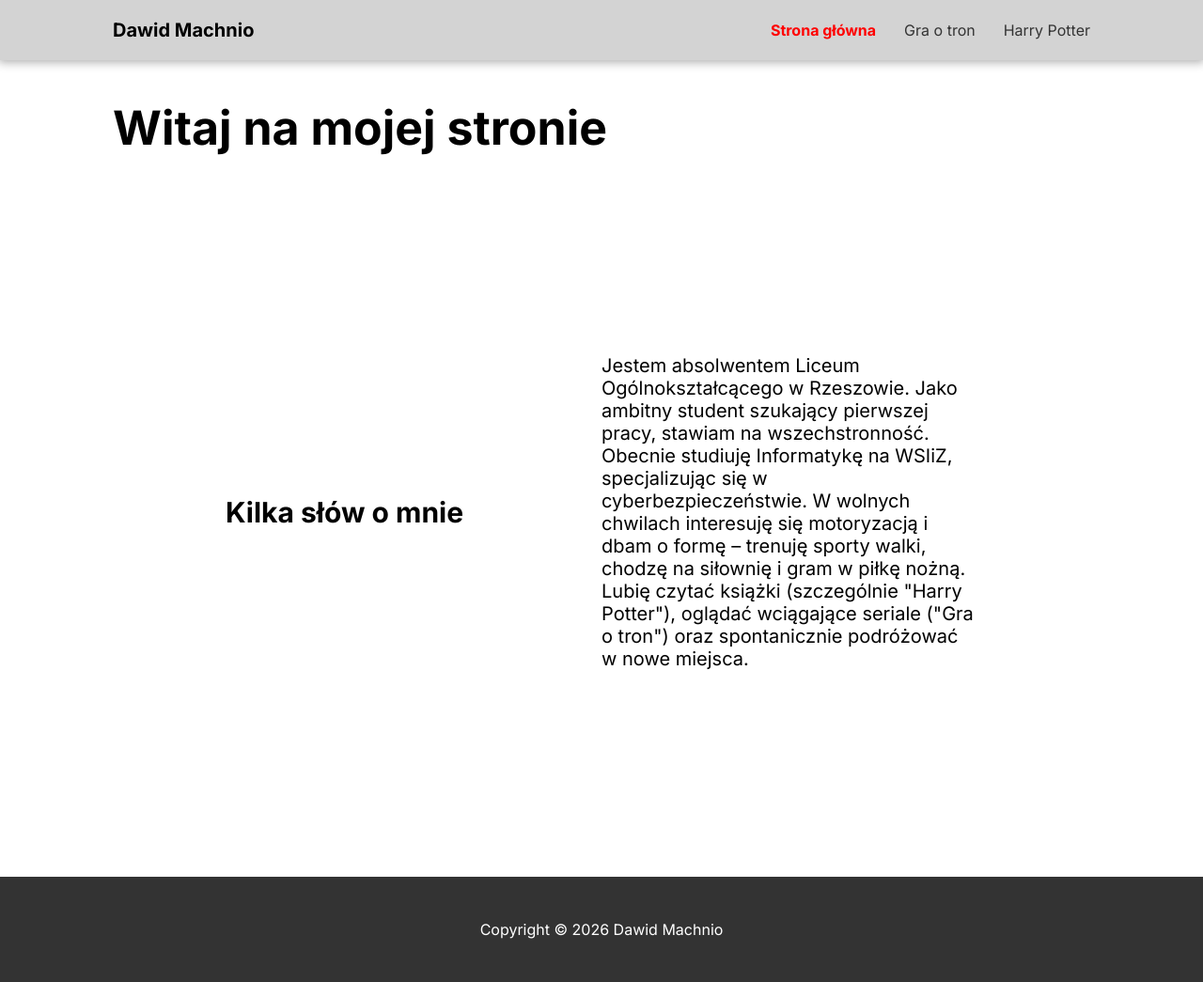
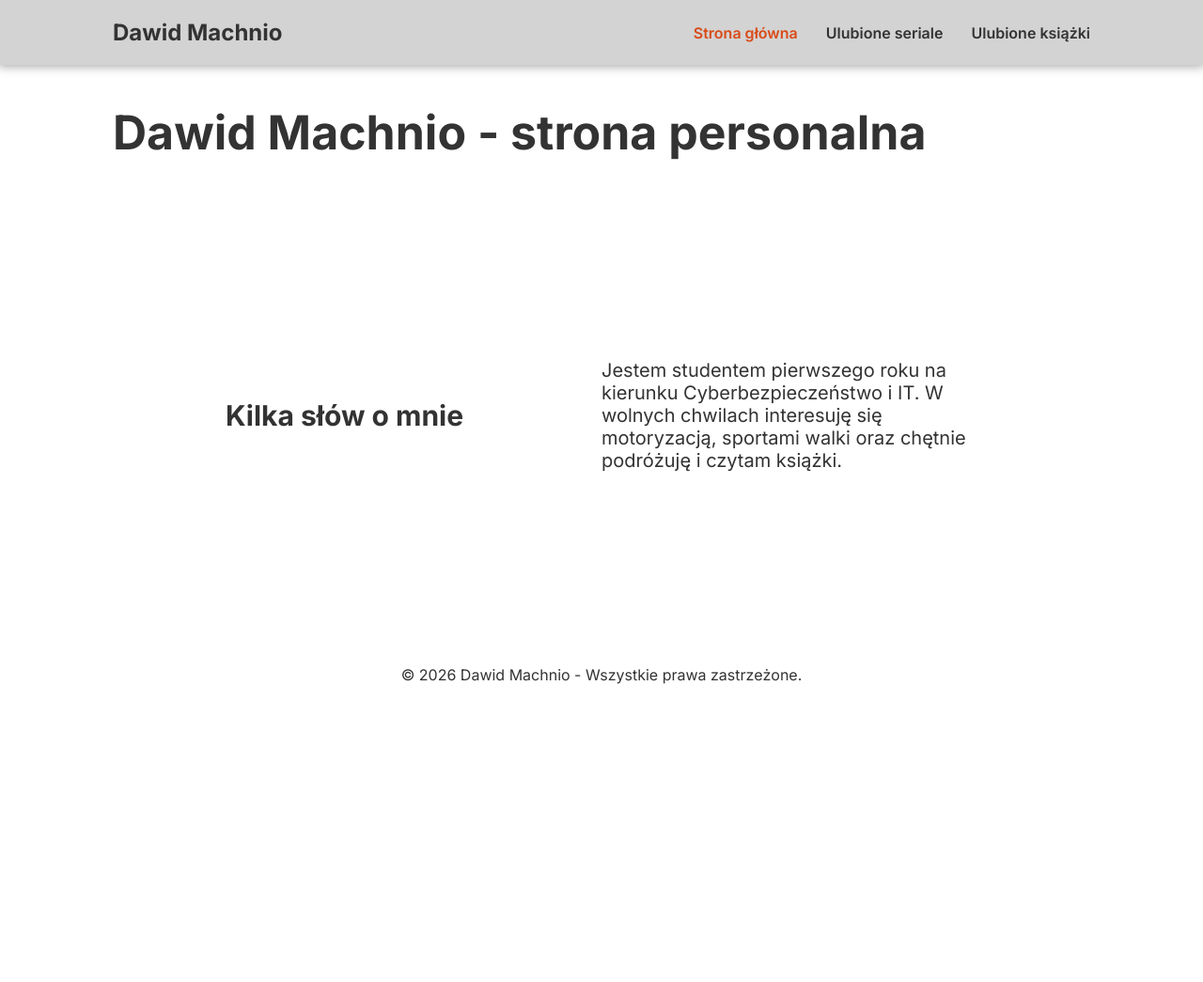
Before and after one commit to dawidek4321/Programowanie_Machnio_Dawid_73267, a plain HTML site: page Lab3/index.html in a window 1280 px wide. Shown: the whole page at 94% size. After the commit the page ends 800 px from the top, so only its background shows below. Drawn offline with Linux system fonts and the light colour scheme.

Commit message:
Aktualizacja i gotowe rozwiązanie Lab 3

```diff
--- a/Lab3/css/style.css
+++ b/Lab3/css/style.css
@@ -1,11 +1,13 @@
-* {
+/* Zadanie 1 */
+*, *::before, *::after {
     box-sizing: border-box;
 }
 
 body {
     margin: 0;
     padding: 0;
-    font-family: "Inter", sans-serif;
+    font-family: 'Inter', sans-serif;
+    color: #333333;
 }
 
 h1 {
@@ -14,54 +16,63 @@ h1 {
 
 h4 {
     font-size: 30px;
+    margin: 0;
 }
 
+/* Zadanie 2 */
 header {
     position: sticky;
-    width: 100%;
-    background-color: lightgray;
     top: 0;
     left: 0;
+    width: 100%;
+    background-color: #d3d3d3;
     display: flex;
     align-items: center;
-    justify-content: flex-end;
+    justify-content: space-between;
     box-shadow: 0 0 10px 2px #aaa;
     padding: 20px 120px;
     z-index: 100;
 }
 
 header .logo {
-    margin-right: auto;
-    font-weight: bold;
-    font-size: 20px;
+    font-weight: 700;
+    font-size: 24px;
 }
 
-header ul {
+/* Zadanie 3 */
+ul.nav-links {
     list-style: none;
     display: flex;
     align-items: center;
-    justify-content: center;
+    justify-content: flex-end;
     gap: 30px;
     margin: 0;
     padding: 0;
 }
 
-header a {
+ul.nav-links li a {
     text-decoration: none;
-    color: #333;
+    color: #333333;
+    font-weight: 600;
 }
 
-header a.active {
-    color: #ff0000;
-    font-weight: bold;
+ul.nav-links li a.active {
+    color: #D94B18;
 }
 
-article, section {
+/* Zadanie 4: przeniesienie stylów do tego pliku */
+
+/* Zadanie 5 */
+section, article {
     display: block;
-    margin: 0 120px;
+}
+
+section {
+    padding: 0 120px;
     font-size: 20px;
 }
 
+/* Zadanie 6 i 7 */
 article {
     position: relative;
     display: flex;
@@ -71,14 +82,15 @@ article {
     padding: 150px 120px;
 }
 
+/* Zadanie 8 */
 .article-element {
     width: 50%;
 }
 
+/* Zadanie 9 */
 footer {
     text-align: center;
-    padding: 30px;
-    background-color: #333;
-    color: white;
-    margin-top: 50px;
+    padding: 20px;
 }
+
+/* Zadanie 10: style gotowe do podpięcia pod inne podstrony */
--- a/Lab3/index.html
+++ b/Lab3/index.html
@@ -3,39 +3,61 @@
 <head>
     <meta charset="UTF-8">
     <meta name="viewport" content="width=device-width, initial-scale=1.0">
-    <title>Dawid Machnio - Strona personalna</title>
-    <link href="https://fonts.googleapis.com/css2?family=Inter:wght@400;700&display=swap" rel="stylesheet">
-    <link rel="stylesheet" href="css/style.css" />
+    <title>Dawid Machnio - strona personalna</title>
+
+    <!-- Zadanie 1 -->
+    <link rel="preconnect" href="https://fonts.googleapis.com">
+    <link rel="preconnect" href="https://fonts.gstatic.com" crossorigin>
+    <link href="https://fonts.googleapis.com/css2?family=Inter:wght@400;600;700&display=swap" rel="stylesheet">
+
+    <!-- Zadanie 4 -->
+    <link rel="stylesheet" href="css/style.css">
 </head>
 <body>
 
+    <!-- Zadanie 2 -->
     <header>
         <div class="logo">Dawid Machnio</div>
+
+        <!-- Zadanie 3 -->
         <nav>
-            <ul>
+            <ul class="nav-links">
                 <li><a href="#" class="active">Strona główna</a></li>
-                <li><a href="#">Gra o tron</a></li>
-                <li><a href="#">Harry Potter</a></li>
+                <li><a href="#">Ulubione seriale</a></li>
+                <li><a href="#">Ulubione książki</a></li>
             </ul>
         </nav>
     </header>
 
+    <!-- Zadanie 5 -->
     <section>
-        <h1>Witaj na mojej stronie</h1>
+        <!-- Zadanie 1 -->
+        <h1>Dawid Machnio - strona personalna</h1>
+
+        <!-- Zadanie 6 i 7 -->
+        <article>
+            <!-- Zadanie 8 -->
+            <div class="article-element">
+                <!-- Zadanie 1 -->
+                <h4>Kilka słów o mnie</h4>
+            </div>
+
+            <!-- Zadanie 8 -->
+            <div class="article-element">
+                <p>
+                    Jestem studentem pierwszego roku na kierunku Cyberbezpieczeństwo i IT.
+                    W wolnych chwilach interesuję się motoryzacją, sportami walki oraz chętnie podróżuję i czytam książki.
+                </p>
+            </div>
+        </article>
     </section>
 
-    <article>
-        <div class="article-element">
-            <h4>Kilka słów o mnie</h4>
-        </div>
-        <div class="article-element">
-            <p>Jestem absolwentem Liceum Ogólnokształcącego w Rzeszowie. Jako ambitny student szukający pierwszej pracy, stawiam na wszechstronność. Obecnie studiuję Informatykę na WSIiZ, specjalizując się w cyberbezpieczeństwie. W wolnych chwilach interesuję się motoryzacją i dbam o formę – trenuję sporty walki, chodzę na siłownię i gram w piłkę nożną. Lubię czytać książki (szczególnie "Harry Potter"), oglądać wciągające seriale ("Gra o tron") oraz spontanicznie podróżować w nowe miejsca.</p>
-        </div>
-    </article>
+    <!-- Zadanie 9 -->
+    <footer>
+        <p>&copy; 2026 Dawid Machnio - Wszystkie prawa zastrzeżone.</p>
+    </footer>
 
-    <footer>
-        <p>Copyright &copy; 2026 Dawid Machnio</p>
-    </footer>
+    <!-- Zadanie 10: Plik css/style.css jest podpięty w sekcji head i będzie użyty na reszcie podstron -->
 
 </body>
 </html>
```
